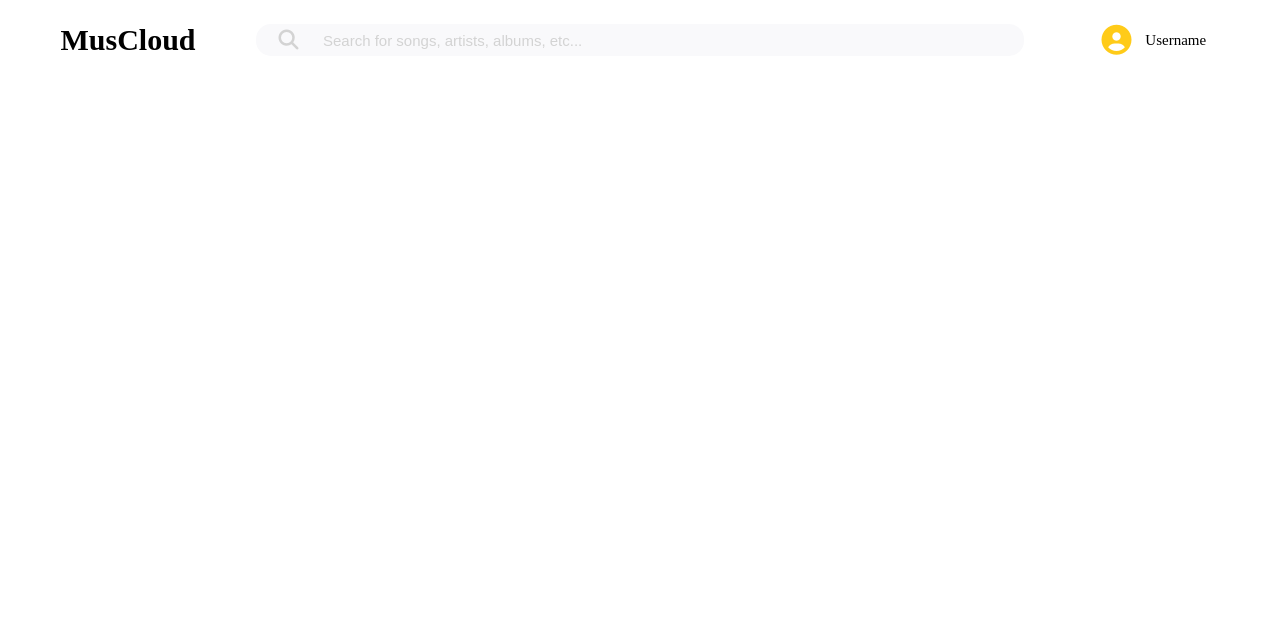
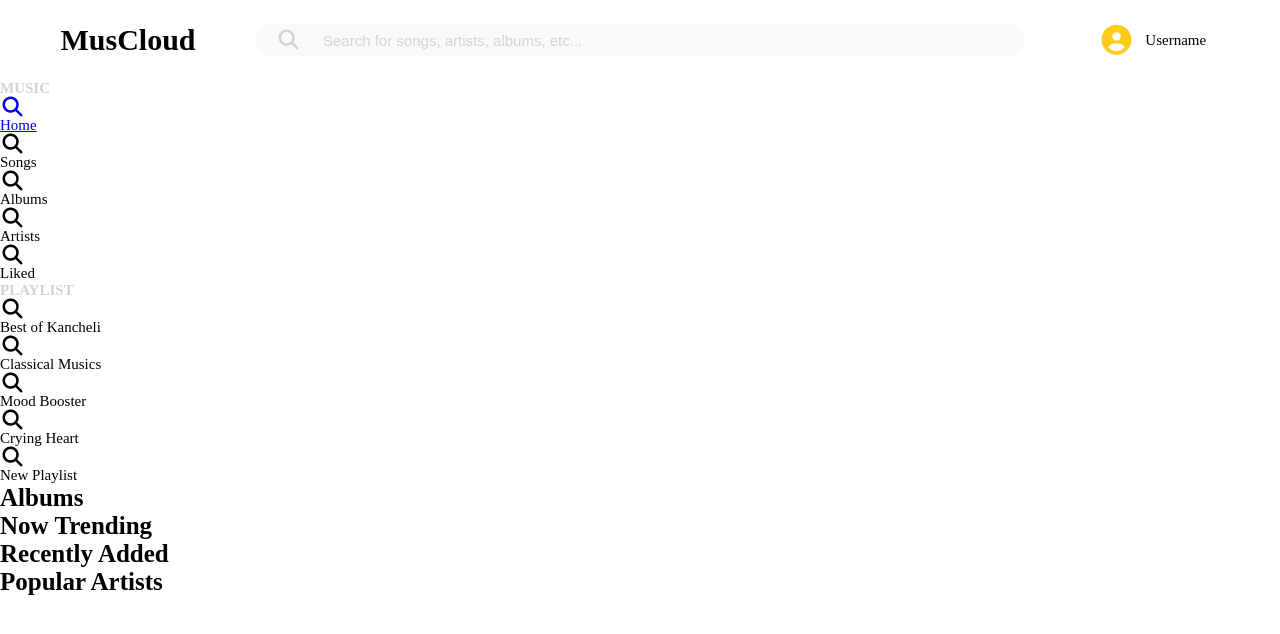
Before and after one commit to calvindalenta/MusicApp.Static, a plain HTML site: page index.html in a window 1280 px wide. Drawn offline with Linux system fonts and the light colour scheme.

Commit message:
HTML for main content

```diff
--- a/index.html
+++ b/index.html
@@ -20,6 +20,64 @@
             <p>Username</p>
         </div>
     </header>
+    <main>
+        <nav>
+            <p class="nav-header">
+                MUSIC
+            </p>
+            <a class="nav-item" href="#">
+                <i class="fas fa-search fa-2x"></i>
+                <p>Home</p>
+            </a>
+            <a class="nav-item">
+                <i class="fas fa-search fa-2x"></i>
+                <p>Songs</p>
+            </a>
+            <a class="nav-item">
+                <i class="fas fa-search fa-2x"></i>
+                <p>Albums</p>
+            </a>
+            <a class="nav-item">
+                <i class="fas fa-search fa-2x"></i>
+                <p>Artists</p>
+            </a>
+            <a class="nav-item">
+                <i class="fas fa-search fa-2x"></i>
+                <p>Liked</p>
+            </a>
+
+            <p class="nav-header">
+                PLAYLIST
+            </p>
+            <a class="nav-item">
+                <i class="fas fa-search fa-2x"></i>
+                <p>Best of Kancheli</p>
+            </a>
+            <a class="nav-item">
+                <i class="fas fa-search fa-2x"></i>
+                <p>Classical Musics</p>
+            </a>
+            <a class="nav-item">
+                <i class="fas fa-search fa-2x"></i>
+                <p>Mood Booster</p>
+            </a>
+            <a class="nav-item">
+                <i class="fas fa-search fa-2x"></i>
+                <p>Crying Heart</p>
+            </a>
+            <a class="nav-item">
+                <i class="fas fa-search fa-2x"></i>
+                <p>New Playlist</p>
+            </a>
+        </nav>
+
+        <div class="main-section">
+            <h2>Albums</h2>
+            <h2>Now Trending</h2>
+            <h2>Recently Added</h2>
+            <h2>Popular Artists</h2>
+        </div>
+    </main>
 
 </body>
 </html>
--- a/styles.css
+++ b/styles.css
@@ -11,6 +11,10 @@
 
 h1 {
     font-size: 3rem;
+}
+
+h2 {
+    font-size: 2.5rem;
 }
 
 p {
@@ -78,3 +82,8 @@ header > .user {
 .user > i {
     color: var(--main-orange);
 }
+
+.nav-header {
+    font-weight: bold;
+    color: lightgrey;
+}
```
